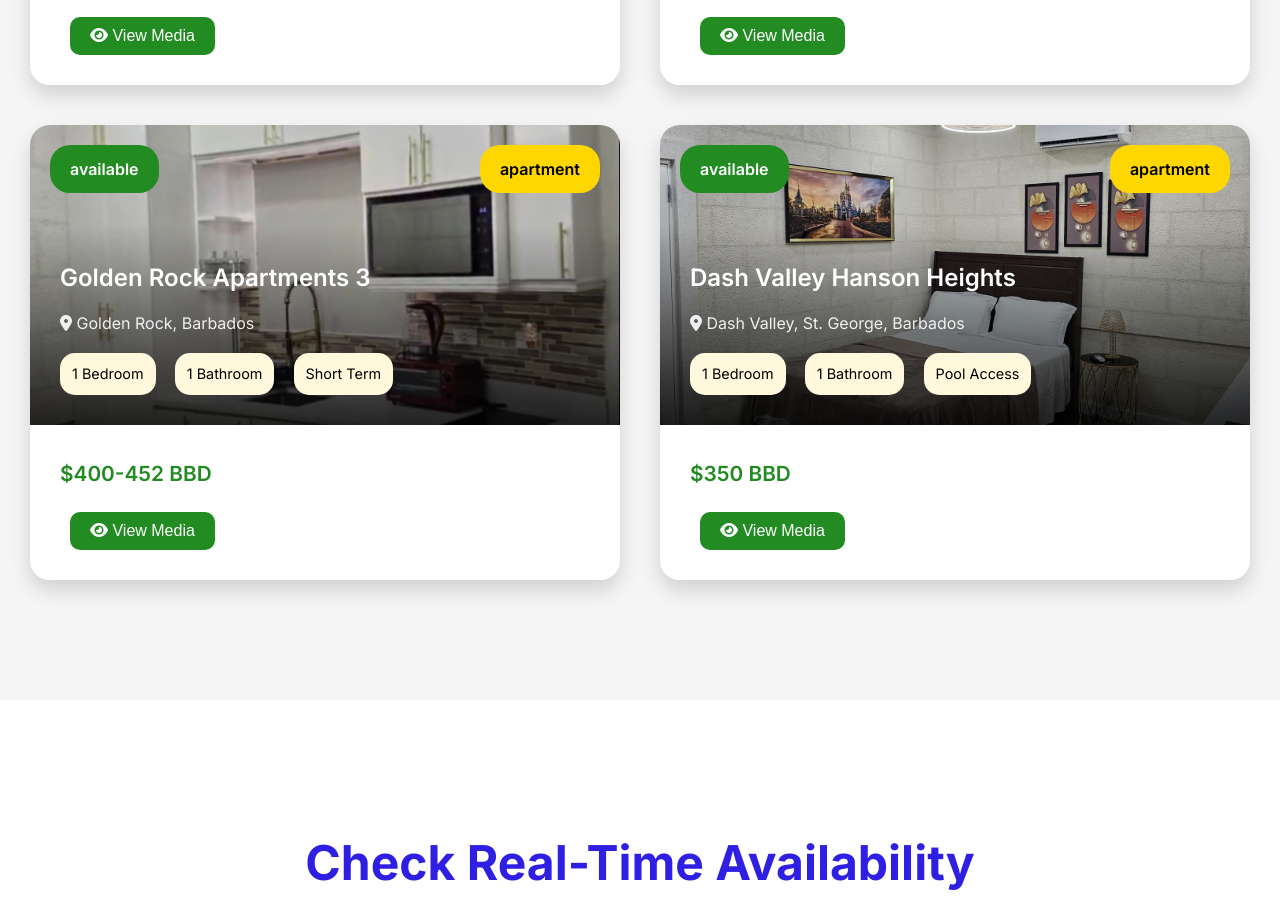
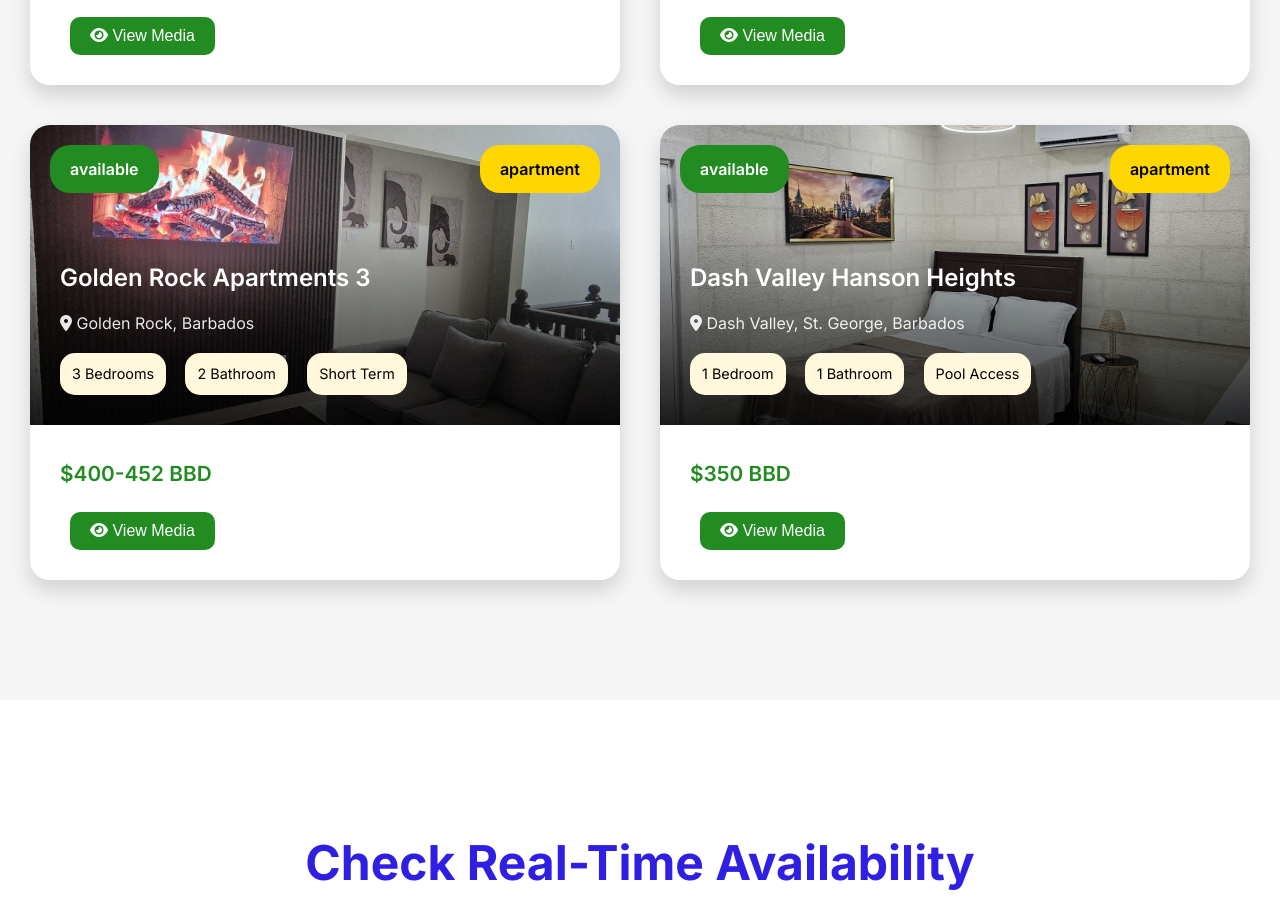
Before and after one commit to goldenrockapartments/goldenrockapartments, a plain HTML site: page index.html in a window 1280 px wide. Shown: the part 1701-2623 px from the top of the page. Drawn offline with Linux system fonts and the light colour scheme.

Commit message:
Update index.html

```diff
--- a/index.html
+++ b/index.html
@@ -1133,11 +1133,11 @@
                 status: "available",
                 amenities: ["Wi-Fi", "Gym"],
                 media: [
-                    { type: "image", src: "shortterm.png" },
+                    { type: "image", src: "goldenrock3.jpeg" },
                     { type: "video", src: "shortterm.mp4" }
                 ],
                 description: "Modern one-bedroom apartment under maintenance, available soon.",
-                features: ["1 Bedroom", "1 Bathroom", "Short Term"],
+                features: ["3 Bedrooms", "2 Bathroom", "Short Term"],
                 availability: [],
                 reviews: []
             },
```
